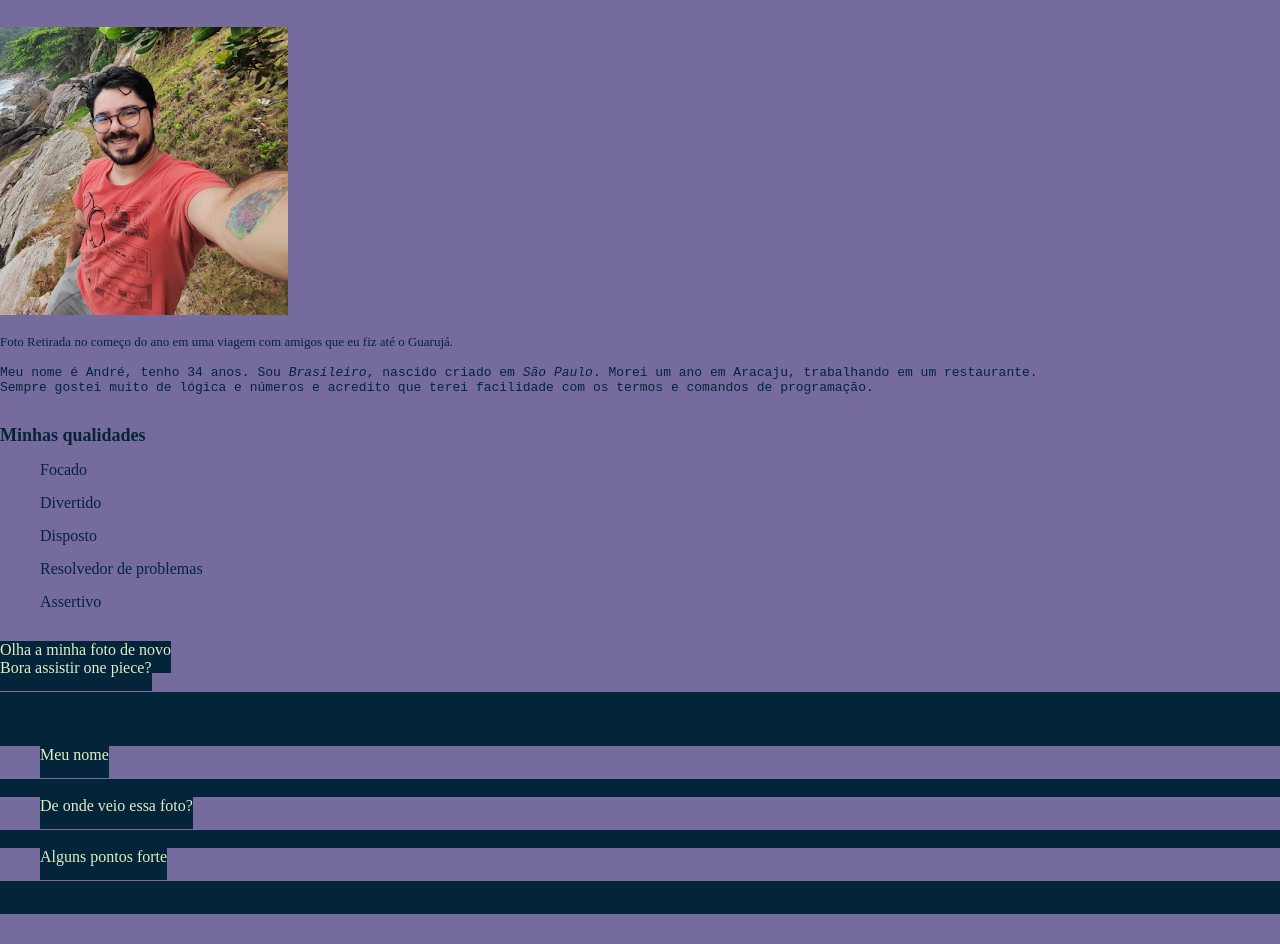
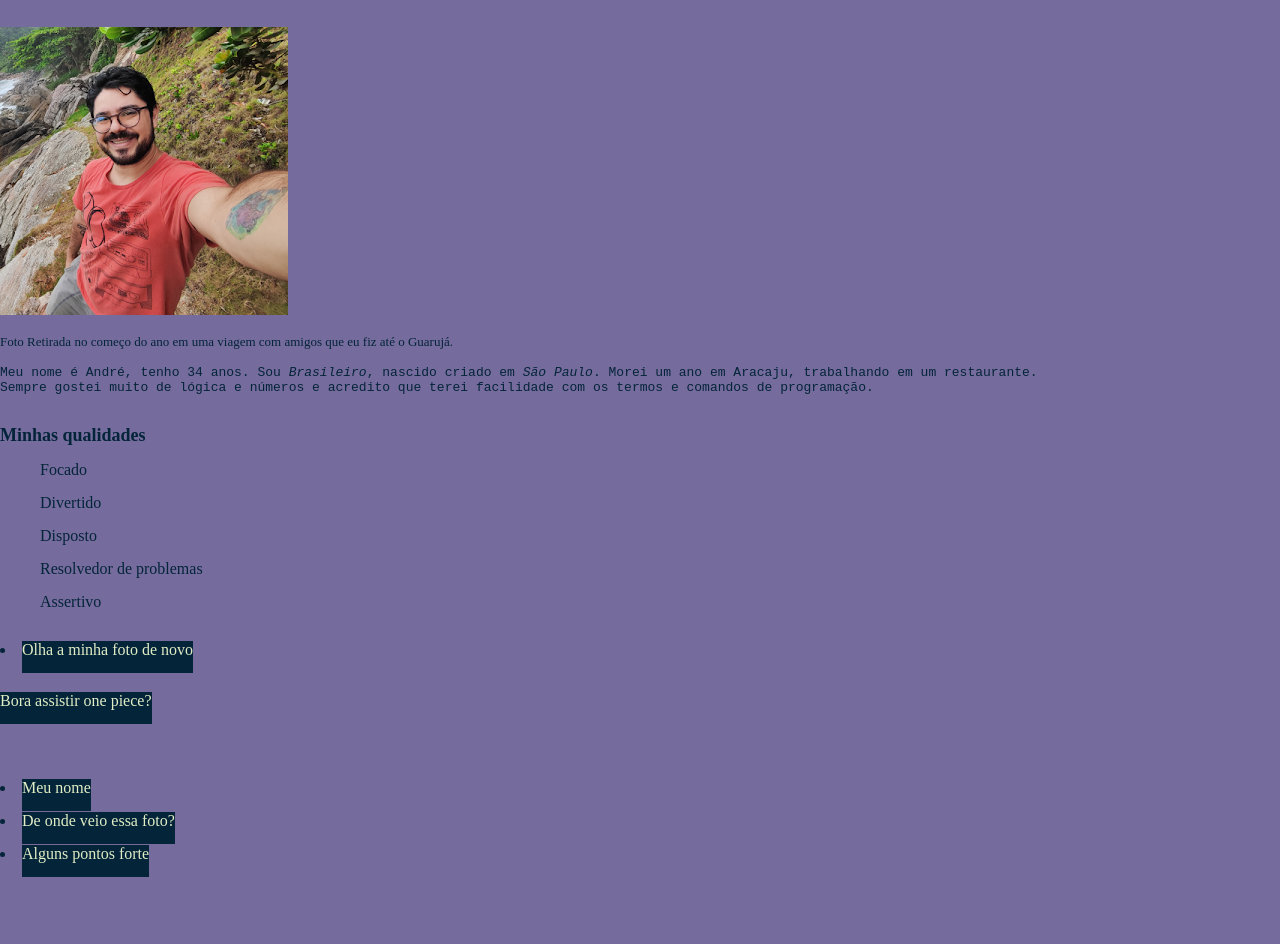
Before and after one commit to andreluizboni/exercicios_trybe, a plain HTML site: page fundamentos/secao3-html-css/dia1-estruturas_de_pagina/portfolio_web/index.html in a window 1280 px wide. Shown: the part 58-1002 px from the top of the page. After the commit the page ends 981 px from the top, so only its background shows below. Drawn offline with Linux system fonts and the light colour scheme.

Commit message:
Atualizacao site andre

```diff
--- a/fundamentos/secao3-html-css/dia1-estruturas_de_pagina/portfolio_web/index.html
+++ b/fundamentos/secao3-html-css/dia1-estruturas_de_pagina/portfolio_web/index.html
@@ -5,7 +5,8 @@
     <meta charset="UTF-8">
     <meta name="viewport" content="width=device-width, initial-scale=1.0">
     <title>André Boni programador</title>
-    <link rel="stylesheet" href="./style.css" </head>
+    <link rel="stylesheet" href="./style.css" >
+</head>
 
 <body>
     <div>
@@ -31,16 +32,16 @@
         <ul> Resolvedor de problemas </ul>
         <ul> Assertivo </ul>
     </div>
-    <div class="summary">
-        <p> <a href="#01" class="link"> Olha a minha foto de novo</a>
+    <footer>
+        <li> <a href="#01" class="link"> Olha a minha foto de novo</li>
             <br>
 
         <a href="https://onepieceex.net/" target="_blank" class="link">Bora assistir one piece?</a></p><br><br><br>
 
-        <ul> <a href="#nome" class="link"> Meu nome</a></ul><br>
-        <ul> <a href="#sobre" class="link"> De onde veio essa foto?</a></ul><br>
-        <ul> <a href="#points" class=link> Alguns pontos forte</a></ul><br>
-    </div>
+        <li> <a href="#nome" class="link"> Meu nome</a></li>
+        <li> <a href="#sobre" class="link"> De onde veio essa foto?</a></li>
+        <li> <a href="#points" class=link> Alguns pontos forte</a></li>
+    </footer>
 
 </body>
 
--- a/fundamentos/secao3-html-css/dia1-estruturas_de_pagina/portfolio_web/style.css
+++ b/fundamentos/secao3-html-css/dia1-estruturas_de_pagina/portfolio_web/style.css
@@ -6,7 +6,6 @@ padding-bottom:15px;
 color:rgb(4, 36, 57);}
 #01 {
     display: inline-block;
-
 }
 #nome {
     font-family: fantasy;
@@ -20,7 +19,6 @@ color:rgb(4, 36, 57);}
 #sobre {
     font-size: small;
     display: flex;
-    float: initial;
 }
 #points {
     font-size: 18px;
@@ -31,7 +29,7 @@ color:rgb(4, 36, 57);}
     list-style: none;
     text-decoration: none;
 }
-.summary {
+.footer {
     background-color: rgb(4, 36, 57);
-
+    display: flex
 }
```
